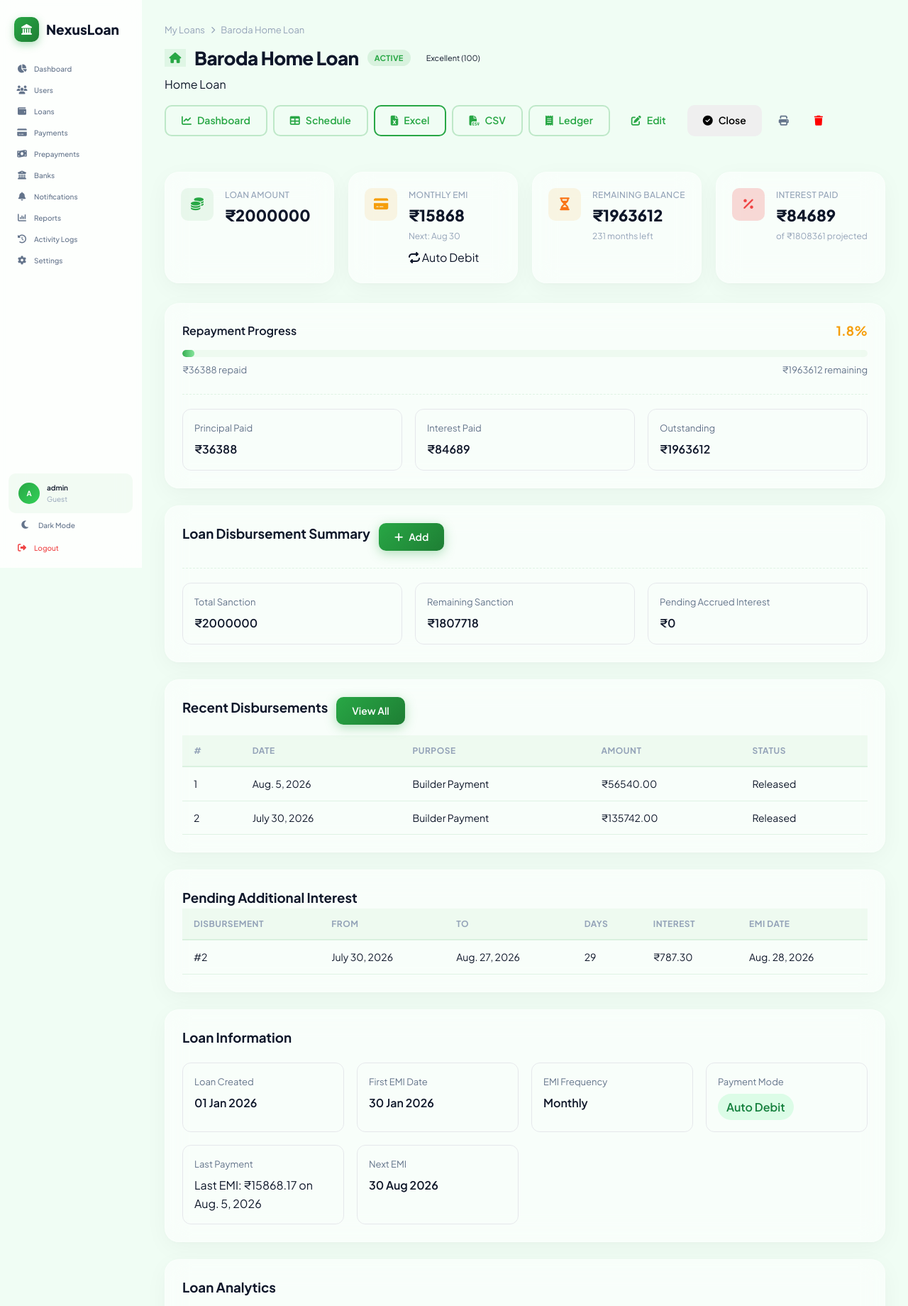
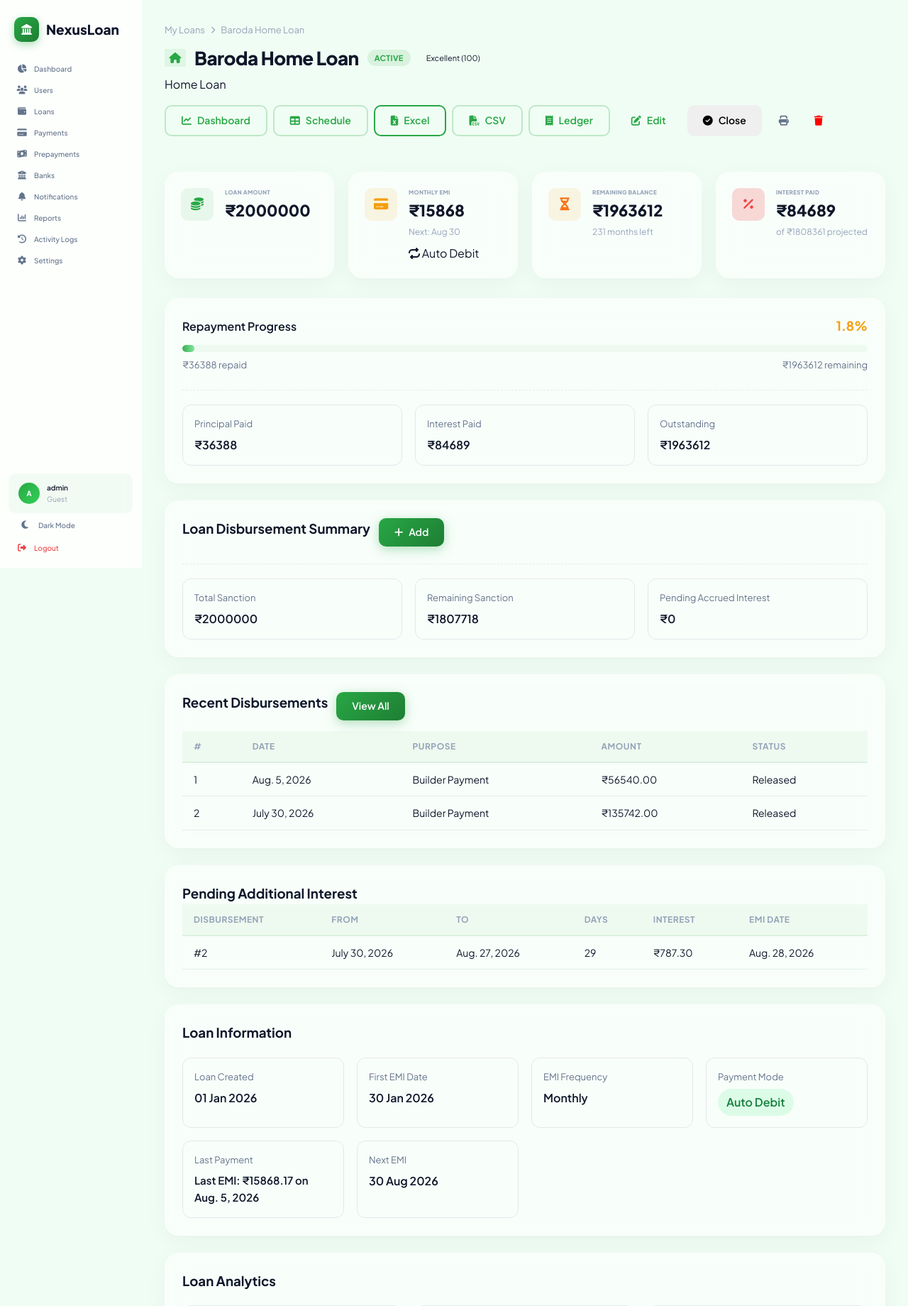
Before and after one commit to ashishkekan/Loan-Manager, a Django app: page /loans/2/ in a window 1280 px wide. Shown: the top 1840 px of the page at 71% size. Run offline with Django 5.2, Linux system fonts and the light colour scheme; a user stored in the database is signed in; data comes from the database, SQL or seed files in the repository; both versions use the stored data as it was after the commit.

Commit message:
Update the desing

```diff
--- a/static/css/style.css
+++ b/static/css/style.css
@@ -1782,7 +1782,7 @@ input, select, textarea { font-family: inherit; }
 .sc-icon.danger { background: var(--danger-glow); color: var(--danger); }
 
 .sc-info { display: flex; flex-direction: column; min-width: 0; }
-.sc-label { font-size: 12px; color: var(--text-muted); font-weight: 500; text-transform: uppercase; letter-spacing: 0.3px; }
+.sc-label { font-size: 8px; color: var(--text-muted); font-weight: 800; text-transform: uppercase; letter-spacing: 0.3px; }
 .sc-value { font-size: 22px; font-weight: 800; color: var(--text); margin-top: 2px; }
 .sc-sub { font-size: 12px; color: var(--text-muted); margin-top: 2px; }
 
--- a/templates/loans/loan_detail.html
+++ b/templates/loans/loan_detail.html
@@ -375,6 +375,7 @@
             <div style="font-size:13px;color:#64748b;margin-bottom:6px;">
                 Last Payment
             </div>
+            <div style="font-size:15px;font-weight:600;">
                 {% if last_payment %}
                     {% if last_payment_type == "payment" %}
                         Last EMI: ₹{{ last_payment.amount }} on {{ last_payment.payment_date }}
@@ -384,6 +385,7 @@
                 {% else %}
                     <strong>0</strong>
                 {% endif %}
+            </div>
         </div>
         <div style="padding:16px;border:1px solid #e5e7eb;border-radius:12px;">
             <div style="font-size:13px;color:#64748b;margin-bottom:6px;">
@@ -611,7 +613,7 @@
             <form method="get" class="mt-4">
                 <div style="display:grid;grid-template-columns:repeat(auto-fit,minmax(220px,1fr));gap:18px;">
                     <div>
-                        <label class="form-label">Monthly Income</label>
+                        <label style="font-size:15px;font-weight:600;">Monthly Income</label>
                         <input
                             type="number"
                             name="income"
@@ -622,7 +624,7 @@
                         >
                     </div>
                     <div>
-                        <label class="form-label">Monthly Expenses</label>
+                        <label style="font-size:15px;font-weight:600;">Monthly Expenses</label>
                         <input
                             type="number"
                             name="expenses"
```
Also changed, not shown: db.sqlite3. Lines whose indentation alone changed are shown as unchanged.
